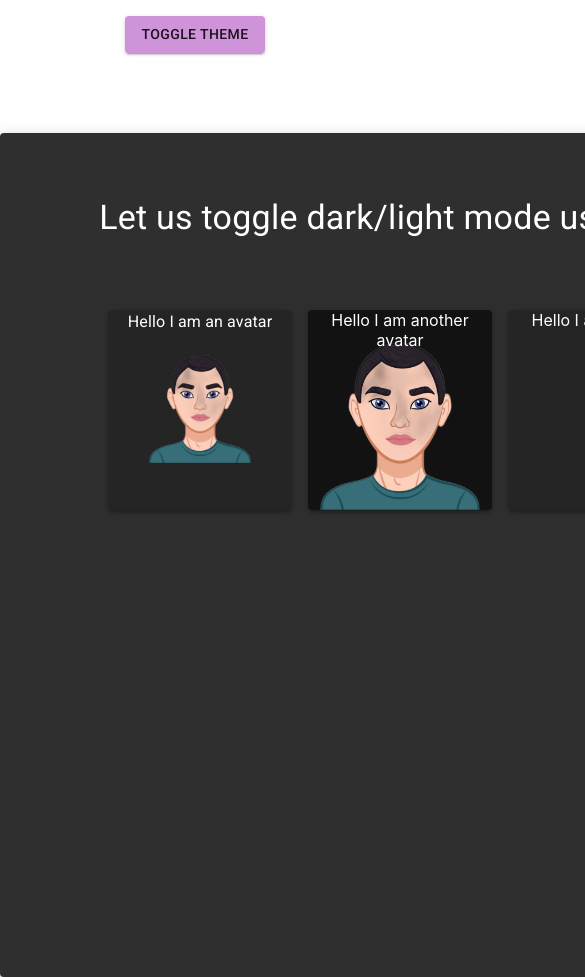
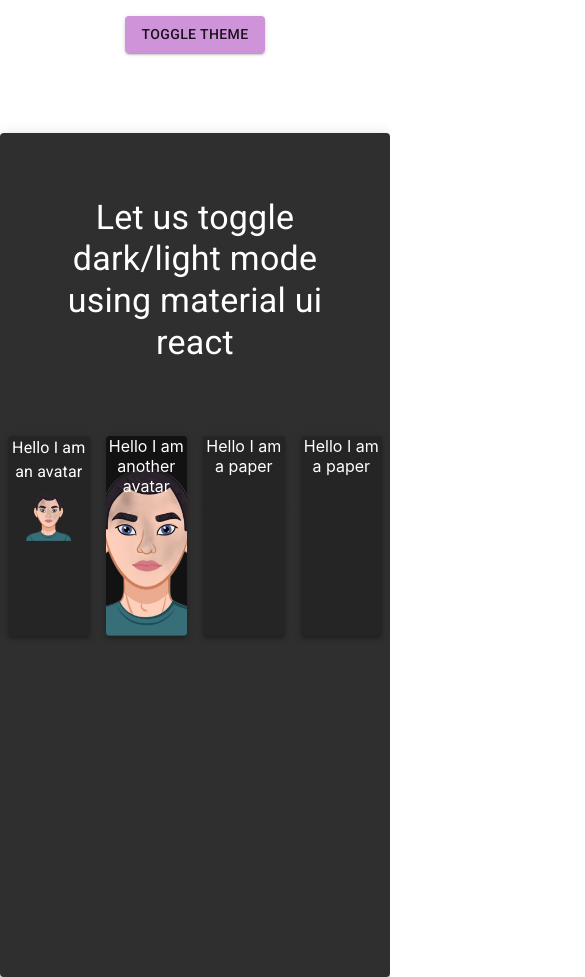
Before and after one commit to sanjaybenu/theme-toggler, a React (Create React App) app: page / in a window 390 px wide. Shown: the top 977 px of the page, 585 px wide, since content can reach past the window. Built offline with nearby package versions, Linux system fonts and the light colour scheme.

Commit message:
making it responsive

```diff
--- a/src/App.js
+++ b/src/App.js
@@ -44,10 +44,10 @@ function App() {
     <ThemeProvider theme={theme}>
     <Box sx={{textAlign:'center'}}> <Button onClick={toggleTheme} variant="contained" color={btncolor} sx={{ marginTop: 2}}>
           Toggle Theme
-        </Button></Box>
-      <Paper sx={{width:1000, height:'100vh', margin:'auto'}} elevation={8}>
+        </Button></Box >
+      <Paper sx={{ height:'100vh', margin:'auto'}} elevation={8} maxWidth='sm'>
     <Typography variant="h4" component="h5" sx={{textAlign:'center', marginTop:10, padding:8}}>Let us toggle dark/light mode using material ui react</Typography>
-   <Grid container spacing={2} sx={{width:800, margin:'auto'}}>
+   <Grid container spacing={2} sx={{margin:'auto'}} maxWidth='sm' >
     <Grid xs={3}>
     <Paper sx={{height:200,textAlign:'center'}} elevation={3}><Typography>Hello I am an avatar</Typography><img src={avatar} alt="other avatar" style={{width:'70%'}}/></Paper>
     </Grid>
```
